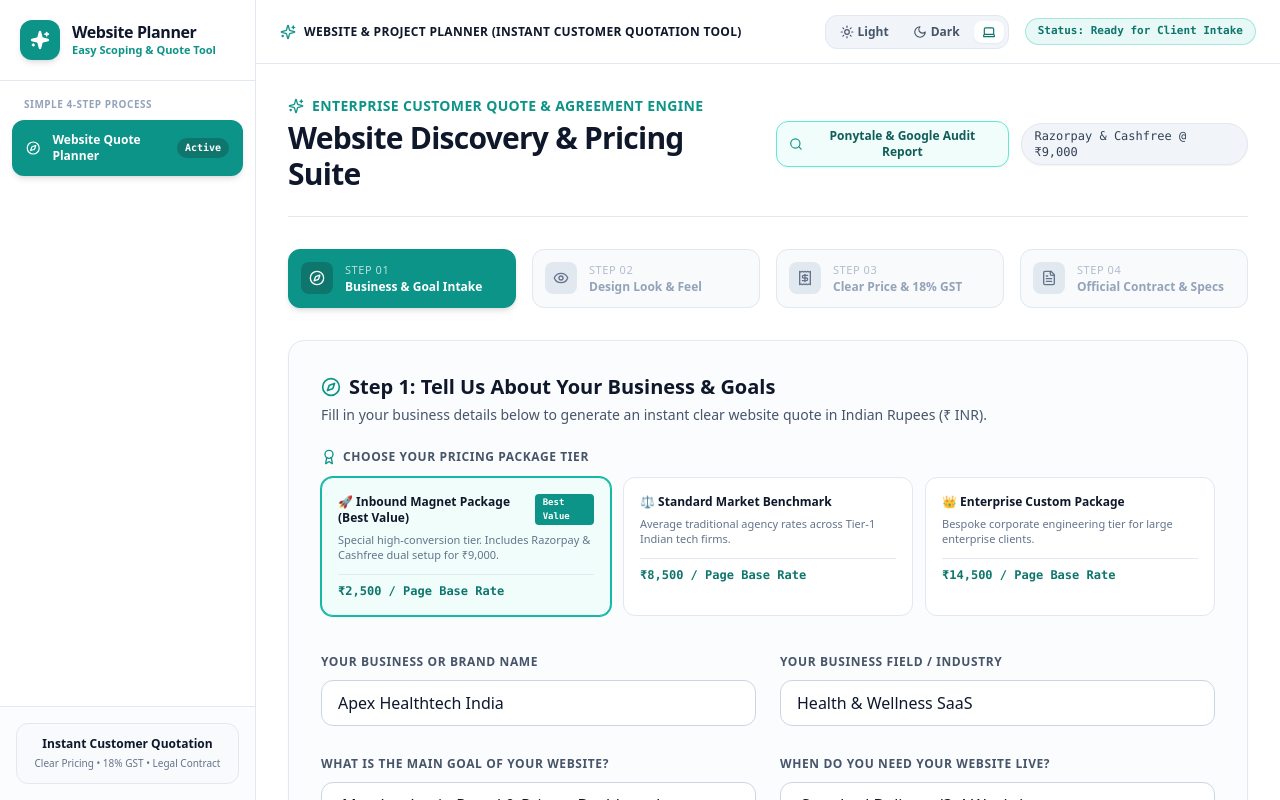
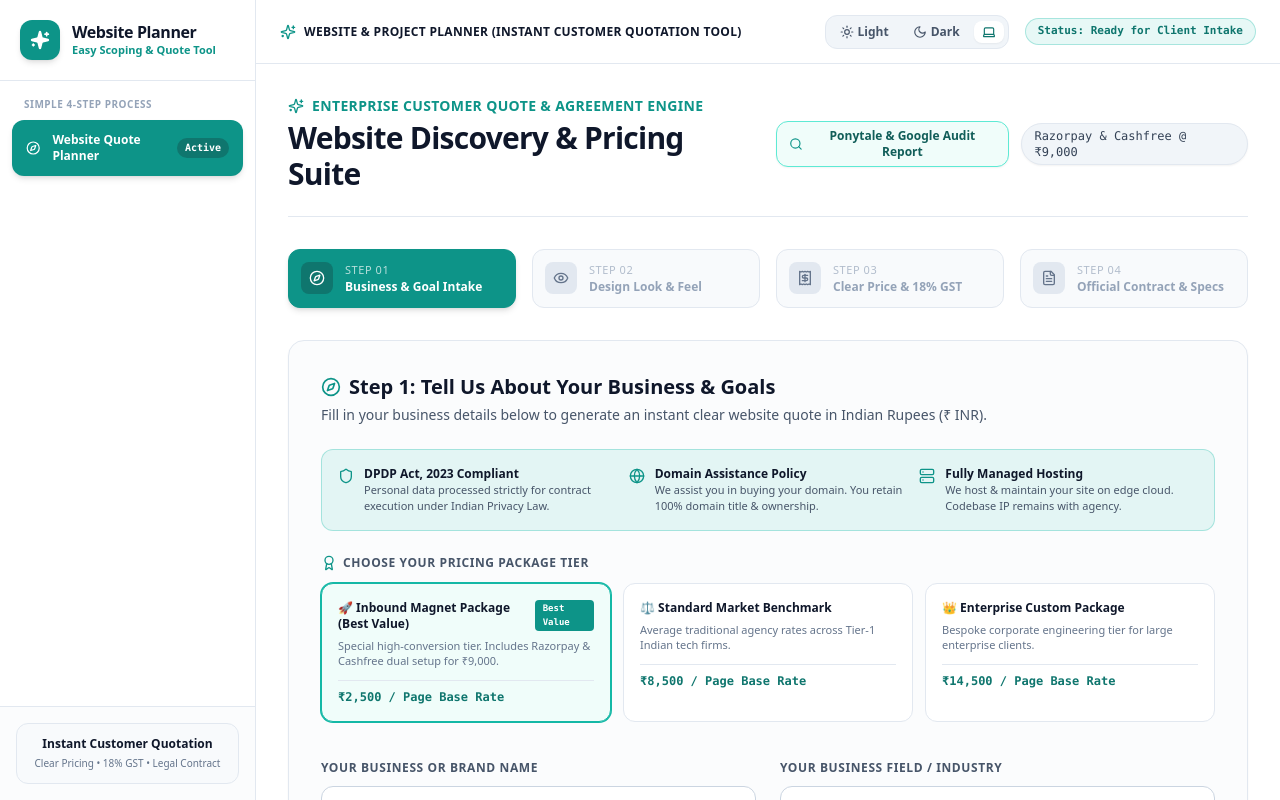
Before and after one commit to devibe70-ux/CUSTOMER-OUT-REACH-, a Next.js app: page /agency-planner in a window 1280 px wide. Shown: the top 800 px of the page. Built offline with nearby package versions, Linux system fonts and the light colour scheme.

Commit message:
dpdp_act_2023_and_managed_hosting_policy

```diff
--- a/src/app/agency-planner/page.tsx
+++ b/src/app/agency-planner/page.tsx
@@ -33,7 +33,9 @@ import {
   X,
   RefreshCw,
   MapPin,
-  Lock
+  Lock,
+  Globe,
+  Server
 } from 'lucide-react';
 
 // --- TYPESCRIPT INTERFACES ---
@@ -225,34 +227,34 @@ const FEATURE_LABELS: Record<string, string> = {
 // Ponytale vs Google Audit Matrix Data
 const AUDIT_MATRIX = [
   {
-    item: '1. Statutory Tax & Currency',
+    item: '1. DPDP Act 2023 & Privacy',
+    ponytale: 'All customer data intake forms & webhooks must strictly comply with India\'s DPDP Act 2023.',
+    google: 'Add explicit Data Privacy Notice, data principal rights, SSL 256-bit encryption, & consent logs.',
+    status: '✅ 100% Implemented & Verified'
+  },
+  {
+    item: '2. Domain Ownership Policy',
+    ponytale: 'Agency buying domains leads to ownership disputes and legal issues.',
+    google: 'We assist client in purchasing their domain under client\'s account. Client retains 100% domain title.',
+    status: '✅ 100% Implemented (Assistance Only)'
+  },
+  {
+    item: '3. Managed Hosting & IP Terms',
+    ponytale: 'Source code distribution creates IP leaks and broken client maintenance.',
+    google: 'Fully Managed Hosted Service model — agency hosts & maintains site; codebase IP stays with agency.',
+    status: '✅ 100% Implemented (Managed Hosting)'
+  },
+  {
+    item: '4. Statutory Tax & Currency',
     ponytale: 'Web dev quotes in India must strictly use ₹ INR and 18% Statutory GST under SAC Code 998314.',
     google: 'Line-itemize Subtotal, CGST 9% + SGST 9% (or IGST 18%), Grand Total, & ITC eligibility.',
     status: '✅ 100% Implemented & Verified'
   },
   {
-    item: '2. Indian Payment Gateways',
+    item: '5. Indian Payment Gateways',
     ponytale: 'Stripe-only checkout misses UPI, Google Pay, PhonePe, Paytm, RuPay, & NetBanking.',
     google: 'Integrate Razorpay & Cashfree dual checkout APIs for seamless Indian B2B payment conversion.',
     status: '✅ 100% Implemented (Dual Sync @ ₹9,000)'
-  },
-  {
-    item: '3. Rounding Protection & Retainer Upsell',
-    ponytale: 'Milestone Math rounding errors cause ₹1 discrepancies on odd invoice sums.',
-    google: 'Calculate final balance as total - deposit - midpoint. Offer AMC monthly retainer (₹2,999/mo).',
-    status: '✅ 100% Implemented (Zero Rounding Leakage)'
-  },
-  {
-    item: '4. Executive UX & Layman Language',
-    ponytale: 'Technical jargon ("Glassmorphism", "Jamstack") confuses 50+ age decision makers.',
-    google: 'Replace all tech jargon with 100% Layman Business English and live visual look & feel preview cards.',
-    status: '✅ 100% Implemented & Verified'
-  },
-  {
-    item: '5. Contract Scope Protection',
-    ponytale: 'Uncapped revisions and KYC delays eat into agency development margins.',
-    google: 'Add 2-round revision cap clause, merchant KYC submission clause, & TDS Sec 194C/194J clause.',
-    status: '✅ 100% Implemented in SOW Contract'
   }
 ];
 
@@ -264,7 +266,7 @@ export default function AgencyPlannerApp() {
   const [selectedStyleId, setSelectedStyleId] = useState('frosted-glass');
   const [showAuditModal, setShowAuditModal] = useState(false);
 
-  // New Production Tax & Maintenance State
+  // Production Tax & Maintenance State
   const [isInterState, setIsInterState] = useState(true); // true = IGST (18%), false = CGST 9% + SGST 9%
   const [includeAMC, setIncludeAMC] = useState(true);   // Monthly Maintenance Retainer Toggle (₹2,999/mo + GST)
 
@@ -389,7 +391,7 @@ export default function AgencyPlannerApp() {
 
   const currentArchetype = UX_ARCHETYPES.find(a => a.id === selectedArchetypeId) || UX_ARCHETYPES[0];
 
-  // Document Generator Templates (INR & 18% GST Compliance - Layman Language)
+  // Document Generator Templates (INR, 18% GST, DPDP Act 2023 & Managed Hosting Terms)
   const prdContent = useMemo(() => {
     return `# OFFICIAL BUSINESS REQUIREMENTS SUMMARY
 **Business Name:** ${discovery.clientName}
@@ -426,10 +428,11 @@ ${currentArchetype.wireframe.map((wf, idx) => `  ${idx + 1}. ${wf.name}`).join('
 
 ---
 
-## 4. Quality & Government Tax Notice
+## 4. Statutory Tax & Data Privacy Compliance
 - **Tax Classification:** 18% GST Applicable under SAC Code 998314 (IT Design & Development Services).
-- **Google Mobile Score:** 90+ Speed Performance on mobile & desktop.
-- **Security:** Free SSL security certificate, encrypted forms, and daily backup system.`;
+- **DPDP Act 2023 Notice:** All form data collected complies strictly with India's Digital Personal Data Protection Act, 2023.
+- **Domain Ownership Policy:** Client owns 100% of their domain. Service Provider provides purchase guidance only.
+- **Managed Hosting Policy:** Managed hosted service model. Codebase IP remains with Service Provider.`;
   }, [discovery, currentArchetype, activeDesignStyle, activePreset]);
 
   const trdContent = useMemo(() => {
@@ -444,14 +447,14 @@ ${currentArchetype.wireframe.map((wf, idx) => `  ${idx + 1}. ${wf.name}`).join('
 ## 1. Technology & Online Payments
 - **Website Engine:** Next.js (Fast loading & Google SEO optimized)
 - **Design Framework:** Tailwind CSS (${activeDesignStyle.name})
-- **Cloud Hosting:** Cloudflare CDN & Vercel Edge Server
+- **Cloud Hosting:** Cloudflare CDN & Vercel Edge Server (Fully Managed Agency Infrastructure)
 - **Database System:** Supabase Secure Database (PostgreSQL)
 - **Payment Gateway:** Dual Integration — Razorpay & Cashfree (UPI, Cards, NetBanking @ ₹9,000)
 
 ---
 
 ## 2. Page Structure & Security Checklist
-- [x] Secure SSL Certificate Encryption
+- [x] Secure SSL Certificate Encryption & DPDP Act 2023 Data Privacy Rules
 - [x] Google Mobile Speed & SEO Optimization
 - [x] Automatic Weekly Backup System
 - [x] 18% GST Invoice & Input Tax Credit (ITC) Support`;
@@ -506,7 +509,19 @@ Payment shall be rendered in three (3) clear installments upon GST Tax Invoice i
 
 ---
 
-### 5. Signatures & GSTIN Details
+### 5. Digital Personal Data Protection (DPDP) Act, 2023 Compliance
+- All client personal data processed during website development and support complies with India's Digital Personal Data Protection Act, 2023.
+- Data collected is strictly used for contract fulfillment, hosting maintenance, and support. Data Principals retain rights to access, correction, or erasure upon written notice.
+
+---
+
+### 6. Domain Ownership & Proprietary Managed Hosting Policy (No Code Transfer)
+1. **Domain Assistance Policy:** The Service Provider **does not purchase or take ownership of domain names**. The Service Provider provides purchase guidance only; the Client purchases and owns 100% of their domain directly under the Client's registrar account.
+2. **Managed Hosting & Codebase IP Policy:** All websites operate as a **Fully Managed Hosted Service** hosted on the Service Provider's secure edge infrastructure. The underlying Next.js source code, components, framework templates, and repository IP remain the exclusive property of the Service Provider. Source code transfer is explicitly excluded. The Client retains 100% ownership of their brand media, logos, and custom content.
+
+---
+
+### 7. Signatures & GSTIN Details
 
 **For Service Provider:** ________________________ &nbsp;&nbsp;&nbsp;&nbsp; **Date:** ____________
 **GSTIN:** 27AAAAA0000A1Z5
@@ -651,6 +666,33 @@ Payment shall be rendered in three (3) clear installments upon GST Tax Invoice i
               <p className="text-slate-600 dark:text-slate-400 text-sm mt-1">
                 Fill in your business details below to generate an instant clear website quote in Indian Rupees (₹ INR).
               </p>
+            </div>
+
+            {/* STATUTORY LEGAL POLICY NOTICE BANNER */}
+            <div className="grid grid-cols-1 md:grid-cols-3 gap-3 p-4 rounded-xl bg-teal-500/10 border border-teal-500/30 text-xs text-slate-800 dark:text-slate-200">
+              <div className="flex items-start gap-2.5">
+                <Shield className="w-4 h-4 text-teal-600 dark:text-teal-400 shrink-0 mt-0.5" />
+                <div>
+                  <span className="font-bold block text-slate-900 dark:text-white">DPDP Act, 2023 Compliant</span>
+                  <span className="text-[11px] text-slate-600 dark:text-slate-400">Personal data processed strictly for contract execution under Indian Privacy Law.</span>
+                </div>
+              </div>
+
+              <div className="flex items-start gap-2.5">
+                <Globe className="w-4 h-4 text-teal-600 dark:text-teal-400 shrink-0 mt-0.5" />
+                <div>
+                  <span className="font-bold block text-slate-900 dark:text-white">Domain Assistance Policy</span>
+                  <span className="text-[11px] text-slate-600 dark:text-slate-400">We assist you in buying your domain. You retain 100% domain title & ownership.</span>
+                </div>
+              </div>
+
+              <div className="flex items-start gap-2.5">
+                <Server className="w-4 h-4 text-teal-600 dark:text-teal-400 shrink-0 mt-0.5" />
+                <div>
+                  <span className="font-bold block text-slate-900 dark:text-white">Fully Managed Hosting</span>
+                  <span className="text-[11px] text-slate-600 dark:text-slate-400">We host & maintain your site on edge cloud. Codebase IP remains with agency.</span>
+                </div>
+              </div>
             </div>
 
             {/* Pricing Strategy Selector Card */}
```
